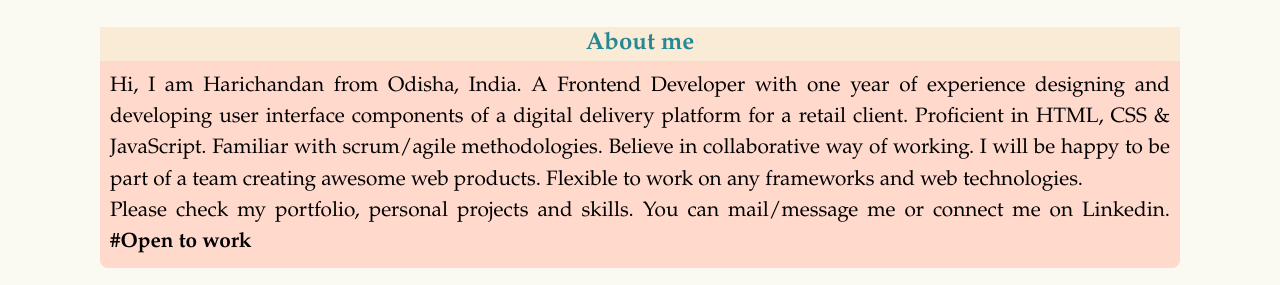
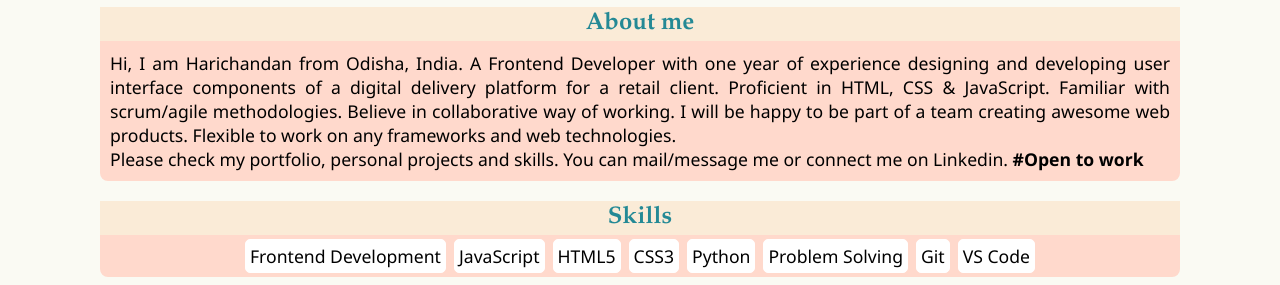
Before and after one commit to harichandanmohanty/harichandanmohanty.github.io, a plain HTML site: page index.html in a window 1280 px wide. Shown: the part 673-958 px from the top of the page. Drawn offline with Linux system fonts and the light colour scheme.

Commit message:
font modified

```diff
--- a/styles/style.css
+++ b/styles/style.css
@@ -55,7 +55,7 @@ table {
 body {
     background-color: rgb(250, 250, 243);
     font-size: 16px;
-    font-family: "Merriweather", "Garamond", "Georgia", serif;
+    font-family: 'Segoe UI', Tahoma, Geneva, Verdana, sans-serif;
 }
 
 h1 {
@@ -75,8 +75,8 @@ h3 {
 }
 
 p {
-    font-size: 1.3em;
-    line-height: 1.5;
+    font-size: 1.1em;
+    line-height: normal;
     letter-spacing: normal;
     word-spacing: normal;
 }
@@ -153,6 +153,7 @@ nav {
     text-align: center;
     margin: 10px 0px 20px 0px;
     color: #248995;
+    font-family: "Merriweather", "Garamond", "Georgia", serif;
 }
 
 .welcome {
```
